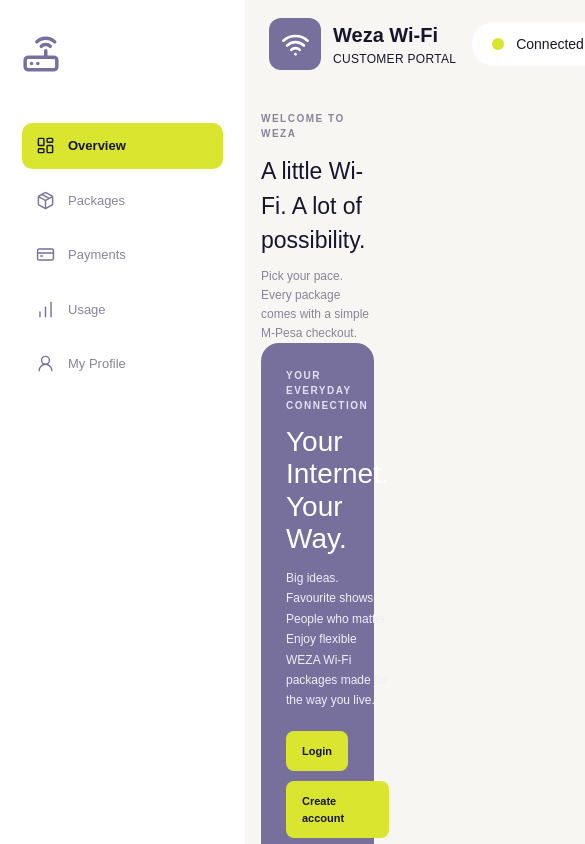
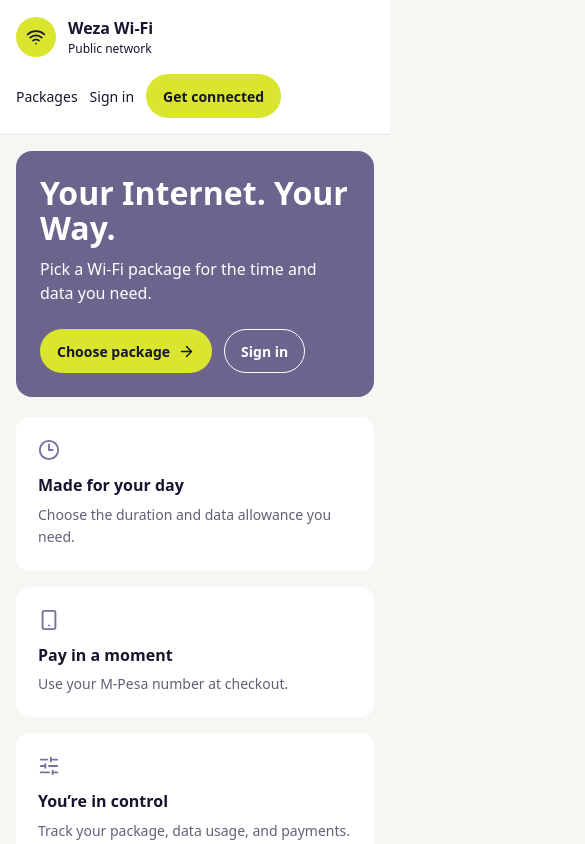
Before and after one commit to Macrinejangu/weza-wifi-billing, a React (Vite) app in the folder apps/customer-portal/: page / in a window 390 px wide. Shown: the top 844 px of the page, 585 px wide, since content can reach past the window. Built offline with nearby package versions, Linux system fonts and the light colour scheme.

Commit message:
Improve customer portal layout and mobile navigation

```diff
--- a/apps/customer-portal/src/App.css
+++ b/apps/customer-portal/src/App.css
@@ -961,3 +961,191 @@ a {
     text-align: left;
   }
 }
+
+:root {
+  --weza-font: "Avenir Next", system-ui, sans-serif;
+  --weza-muted: #655f75;
+}
+
+body {
+  font-family: var(--weza-font);
+}
+
+.public-welcome {
+  display: flex;
+  min-height: 100vh;
+  flex-direction: column;
+}
+
+.public-header {
+  background: var(--weza-white);
+  border-bottom: 1px solid #ebe8e3;
+}
+
+.public-header-inner,
+.public-content,
+.public-footer {
+  width: min(100% - 2rem, 75rem);
+  margin-inline: auto;
+}
+
+.public-header-inner,
+.public-footer {
+  display: flex;
+  align-items: center;
+  justify-content: space-between;
+  flex-wrap: wrap;
+  gap: 1rem;
+  padding-block: 1rem;
+}
+
+.public-brand,
+.public-nav,
+.public-actions {
+  display: flex;
+  align-items: center;
+  flex-wrap: wrap;
+  gap: 0.75rem;
+}
+
+.public-brand-icon {
+  display: grid;
+  width: 2.5rem;
+  height: 2.5rem;
+  place-items: center;
+  border-radius: 50%;
+  background: var(--weza-lime);
+}
+
+.public-brand small {
+  display: block;
+  font-size: 0.75rem;
+}
+
+.public-nav {
+  font-size: 0.875rem;
+}
+
+.public-content {
+  flex: 1;
+  padding-block: 2rem 3rem;
+}
+
+.public-hero {
+  padding: clamp(1.5rem, 5vw, 3.5rem);
+  border-radius: 1rem;
+  background: #6c648d;
+  color: white;
+}
+
+.public-hero h1 {
+  font-size: clamp(2rem, 5vw, 3.25rem);
+  font-weight: 700;
+  line-height: 1.1;
+}
+
+.public-hero p {
+  max-width: 36rem;
+  margin-top: 0.75rem;
+  font-size: 1rem;
+}
+
+.public-actions {
+  margin-top: 1.5rem;
+}
+
+.public-button {
+  display: inline-flex;
+  min-height: 44px;
+  align-items: center;
+  justify-content: center;
+  gap: 0.5rem;
+  padding: 0.5rem 1rem;
+  border: 1px solid transparent;
+  border-radius: 999px;
+  background: var(--weza-lime);
+  color: var(--weza-text);
+  font-size: 0.875rem;
+  font-weight: 700;
+}
+
+.public-button-secondary {
+  border-color: currentColor;
+  background: transparent;
+  color: white;
+}
+
+.public-footer {
+  border-top: 1px solid #ebe8e3;
+  color: var(--weza-muted);
+  font-size: 0.875rem;
+}
+
+.welcome-feature-card h2,
+.page-heading h1,
+.dashboard-heading h1,
+.package-card h2,
+.payment-title h2 {
+  font-weight: 700;
+}
+
+.welcome-feature-card h2 {
+  margin-bottom: 0.4rem;
+}
+
+.page-heading > p:last-child,
+.welcome-feature-card p,
+.package-card > p,
+.package-price span,
+.package-detail,
+.payment-title p,
+.payment-card form label,
+.payment-note,
+.navigation-link {
+  font-size: 0.875rem;
+}
+
+.package-button,
+.payment-card form input {
+  min-height: 44px;
+}
+
+.payment-card form input {
+  font-size: 1rem;
+}
+
+.package-button {
+  border-radius: 999px;
+  font-size: 0.875rem;
+}
+
+@media (max-width: 760px) {
+  .customer-layout .customer-sidebar {
+    display: none;
+  }
+
+  .mobile-navigation-wrapper {
+    display: block;
+    padding-inline: 1rem;
+  }
+
+  .mobile-navigation {
+    display: flex;
+    flex-wrap: wrap;
+    gap: 0.375rem;
+  }
+
+  .mobile-navigation .navigation-link {
+    min-height: 44px;
+    padding: 0.5rem 0.75rem;
+  }
+
+  .customer-layout .main-content > header {
+    flex-wrap: wrap;
+    padding: 0.75rem 1rem;
+  }
+
+  .public-content {
+    padding-top: 1rem;
+  }
+}
--- a/apps/customer-portal/src/App.jsx
+++ b/apps/customer-portal/src/App.jsx
@@ -1,26 +1,27 @@
-
-import { Routes, Route, Navigate } from 'react-router-dom'
+import { Navigate, Route, Routes } from 'react-router-dom'
 import CustomerLayout from './components/layout/CustomerLayout'
 
+import ConfirmPackage from './pages/ConfirmPackage'
+import Dashboard from './pages/Dashboard'
 import Login from './pages/Login'
+import Packages from './pages/Packages'
+import Payments from './pages/Payments'
+import Profile from './pages/Profile'
 import Register from './pages/Register'
+import Support from './pages/Support'
+import Usage from './pages/Usage'
 import Welcome from './pages/Welcome'
-import Packages from './pages/Packages'
-import ConfirmPackage from './pages/ConfirmPackage'
-import Payments from './pages/Payments'
-import Usage from './pages/Usage'
-import Profile from './pages/Profile'
-import Support from './pages/Support'
 
 export default function App() {
   return (
     <Routes>
+      <Route path="/" element={<Welcome />} />
       <Route path="/login" element={<Login />} />
       <Route path="/register" element={<Register />} />
       <Route path="/support" element={<Support />} />
 
       <Route element={<CustomerLayout />}>
-    <Route path="/" element={<Welcome />} />
+        <Route path="/dashboard" element={<Dashboard />} />
         <Route path="/packages" element={<Packages />} />
         <Route path="/confirm-package" element={<ConfirmPackage />} />
         <Route path="/payments" element={<Payments />} />
--- a/apps/customer-portal/src/components/Sidebar.jsx
+++ b/apps/customer-portal/src/components/Sidebar.jsx
@@ -7,7 +7,7 @@ import { NavigationLinks } from './layout/Navigation'
 
 export default function Sidebar() {
   return (
-    <aside className="w-[245px] min-h-screen bg-white px-[22px] pt-[30px] pb-[22px] flex flex-col shrink-0">
+    <aside className="customer-sidebar w-[245px] min-h-screen bg-white px-[22px] pt-[30px] pb-[22px] flex flex-col shrink-0">
 
       {/* Sidebar logo */}
       <div className="flex items-center min-h-[48px] mb-[45px]">
--- a/apps/customer-portal/src/components/layout/Navigation.jsx
+++ b/apps/customer-portal/src/components/layout/Navigation.jsx
@@ -1,7 +1,7 @@
-
 import { NavLink } from 'react-router-dom'
 
 import {
+  Headset,
   LayoutDashboard,
   Package,
   CreditCard,
@@ -12,7 +12,7 @@ import {
 const navigation = [
   {
     name: 'Overview',
-    path: '/',
+    path: '/dashboard',
     icon: LayoutDashboard
   },
   {
@@ -34,6 +34,11 @@ const navigation = [
     name: 'My Profile',
     path: '/profile',
     icon: UserRound
+  },
+  {
+    name: 'Support',
+    path: '/support',
+    icon: Headset
   }
 ]
 
@@ -47,7 +52,7 @@ export function NavigationLinks({ mobile = false }) {
           <NavLink
             key={item.path}
             to={item.path}
-            end={item.path === '/'}
+            end
             className={({ isActive }) =>
               isActive ? 'navigation-link active' : 'navigation-link'
             }
--- a/apps/customer-portal/src/pages/Welcome.jsx
+++ b/apps/customer-portal/src/pages/Welcome.jsx
@@ -1,69 +1,77 @@
-import { NavLink } from 'react-router-dom'
+import { Link } from 'react-router-dom'
 import {
+  ArrowRight,
   Clock3,
+  SlidersHorizontal,
   Smartphone,
-  SlidersHorizontal,
-  ArrowUpRight
+  Wifi,
 } from 'lucide-react'
 
 export default function Welcome() {
   return (
-    <div className="welcome-page">
-      <p className="hero-eyebrow">WELCOME TO WEZA</p>
+    <div className="public-welcome">
+      <header className="public-header">
+        <div className="public-header-inner">
+          <Link to="/" className="public-brand">
+            <span className="public-brand-icon">
+              <Wifi size={20} aria-hidden="true" />
+            </span>
+            <span>
+              <strong>Weza Wi-Fi</strong>
+              <small>Public network</small>
+            </span>
+          </Link>
 
-      <h1 className="welcome-page-title">
-        A little Wi-Fi. A lot of possibility.
-      </h1>
+          <nav className="public-nav" aria-label="Public navigation">
+            <Link to="/packages">Packages</Link>
+            <Link to="/login">Sign in</Link>
+            <Link to="/packages" className="public-button">
+              Get connected
+            </Link>
+          </nav>
+        </div>
+      </header>
 
-      <p className="welcome-page-description">
-        Pick your pace. Every package comes with a simple M-Pesa checkout.
-      </p>
+      <main className="public-content">
+        <section className="public-hero">
+          <h1>Your Internet. Your Way.</h1>
+          <p>Pick a Wi-Fi package for the time and data you need.</p>
 
-      <section className="welcome-main-hero">
-        <div className="welcome-hero-content">
-          <p className="hero-eyebrow">YOUR EVERYDAY CONNECTION</p>
-          <h2>Your Internet. Your Way.</h2>
-
-          <p>
-            Big ideas. Favourite shows. People who matter.
-            Enjoy flexible WEZA Wi-Fi packages made for the way you live.
-          </p>
-
-          <div className="welcome-hero-actions">
-            <NavLink to="/login" className="welcome-login-button">
-              Login
-            </NavLink>
-
-            <NavLink to="/register" className="welcome-register-button">
-              Create account
-            </NavLink>
-          </div>
+          <div className="public-actions">
+            <Link to="/packages" className="public-button">
+              Choose package <ArrowRight size={17} aria-hidden="true" />
+            </Link>
+            <Link to="/login" className="public-button public-button-secondary">
+              Sign in
+            </Link>
           </div>
         </section>
 
-      <section className="welcome-feature-grid">
+        <section className="welcome-feature-grid" aria-label="How Weza works">
           <article className="welcome-feature-card">
-          <Clock3 size={22} />
-          <h3>Made for your day</h3>
-          <p>An hour or a month. Pick the package that fits.</p>
+            <Clock3 size={22} aria-hidden="true" />
+            <h2>Made for your day</h2>
+            <p>Choose the duration and data allowance you need.</p>
           </article>
 
           <article className="welcome-feature-card">
-          <Smartphone size={22} />
-          <h3>Pay in a moment</h3>
-          <p>An easy, familiar M-Pesa experience.</p>
+            <Smartphone size={22} aria-hidden="true" />
+            <h2>Pay in a moment</h2>
+            <p>Use your M-Pesa number at checkout.</p>
           </article>
 
           <article className="welcome-feature-card">
-          <SlidersHorizontal size={22} />
-          <h3>You're in control</h3>
-          <p>Your data, your payments and your connections all in one place.</p>
+            <SlidersHorizontal size={22} aria-hidden="true" />
+            <h2>You’re in control</h2>
+            <p>Track your package, data usage, and payments.</p>
           </article>
         </section>
+      </main>
 
-      <NavLink to="/Dashboard" className="welcome-dashboard-link">
-        Explore the dashboard <ArrowUpRight size={16} />
-      </NavLink>
+      <footer className="public-footer">
+        <span>Weza Wi-Fi</span>
+        <Link to="/support">Help &amp; Support</Link>
+      </footer>
     </div>
   )
 }
```
Lines whose indentation alone changed are shown as unchanged.
